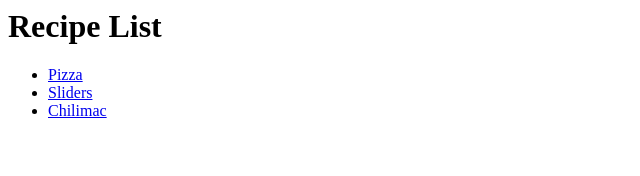
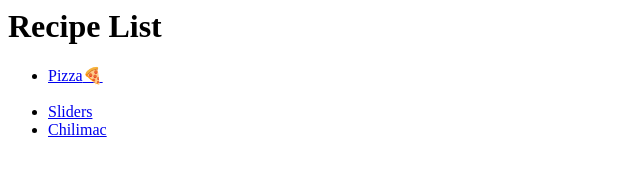
Before and after one commit to mzak2/odin-recipes, a plain HTML site: page index.html in a window 1280 px wide. Shown: the whole page, without its empty margins (0-640 px from the left). Drawn offline with Linux system fonts and the light colour scheme.

Commit message:
Add pizza emoji end of line

```diff
--- a/index.html
+++ b/index.html
@@ -3,12 +3,13 @@
 	<head>
 		<meta charset="UTF-8"/>
 		<title>Odin Recipes</title>
+		<link rel="stylesheet" href="style.css">
 	</head>
 
 <body>
 	<h1>Recipe List</h1>
 	<ul>
-		<li><a href="./recipes/pizza.html">Pizza</a></li>
+		<li class="pizza"><a href="./recipes/pizza.html">Pizza<span>&#127829</span></a></li></><br>
 		<li><a href="./recipes/sliders.html">Sliders</a></li>
 		<li><a href="./recipes/chilimac.html">Chilimac</a></li>
 	</ul>
```
